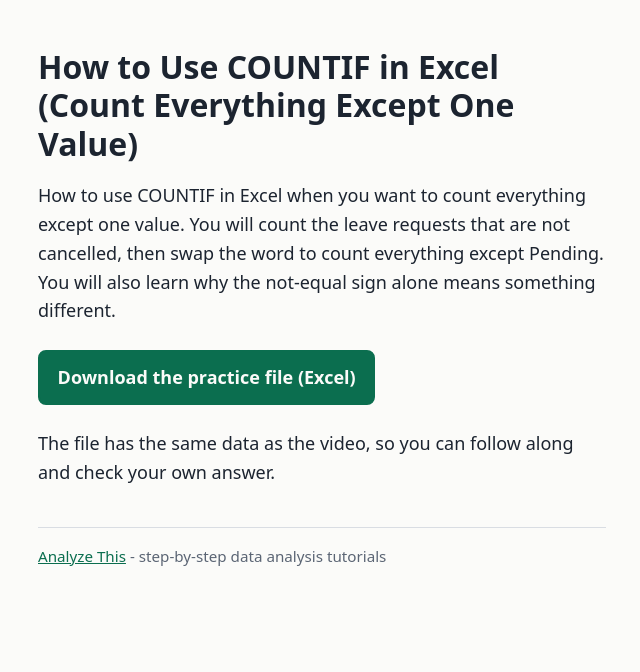
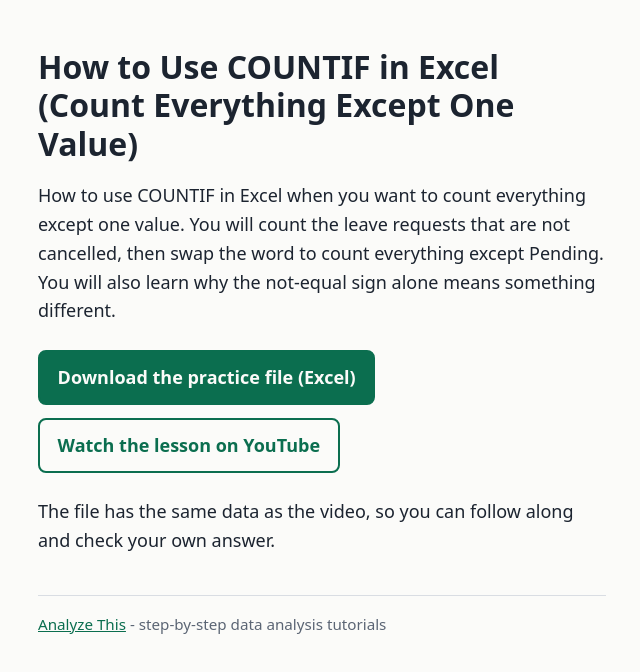
Before and after one commit to AnalyzeThis-Hub/AnalyzeThis-Hub.github.io, a plain HTML site: page lesson/excel-042.html in a window 1280 px wide. Shown: the whole page, without its empty margins (318-958 px from the left). Drawn offline with Linux system fonts and the light colour scheme.

Commit message:
Lesson page for excel-042

```diff
--- a/lesson/excel-042.html
+++ b/lesson/excel-042.html
@@ -25,7 +25,7 @@
   <p>How to use COUNTIF in Excel when you want to count everything except one value. You will count the leave requests that are not cancelled, then swap the word to count everything except Pending. You will also learn why the not-equal sign alone means something different.</p>
   <p>
     <a class="btn main" href="../excel-042-practice.xlsx" download>Download the practice file (Excel)</a>
-
+    <a class="btn" href="https://www.youtube.com/watch?v=A-hGDBw68Ak">Watch the lesson on YouTube</a>
   </p>
   <p>The file has the same data as the video, so you can follow along and check your own answer.</p>
   <footer><a href="../index.html">Analyze This</a> - step-by-step data analysis tutorials</footer>
```
